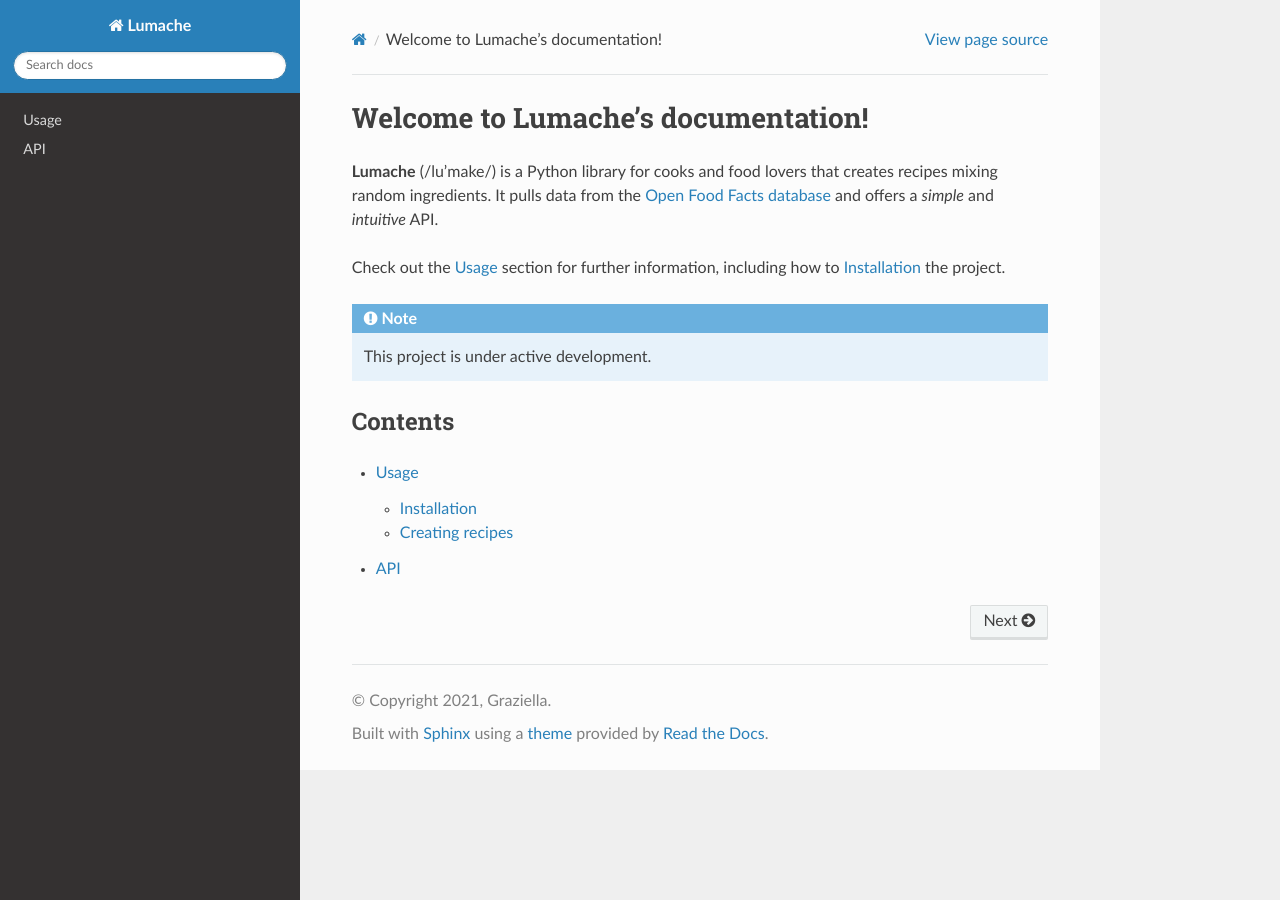
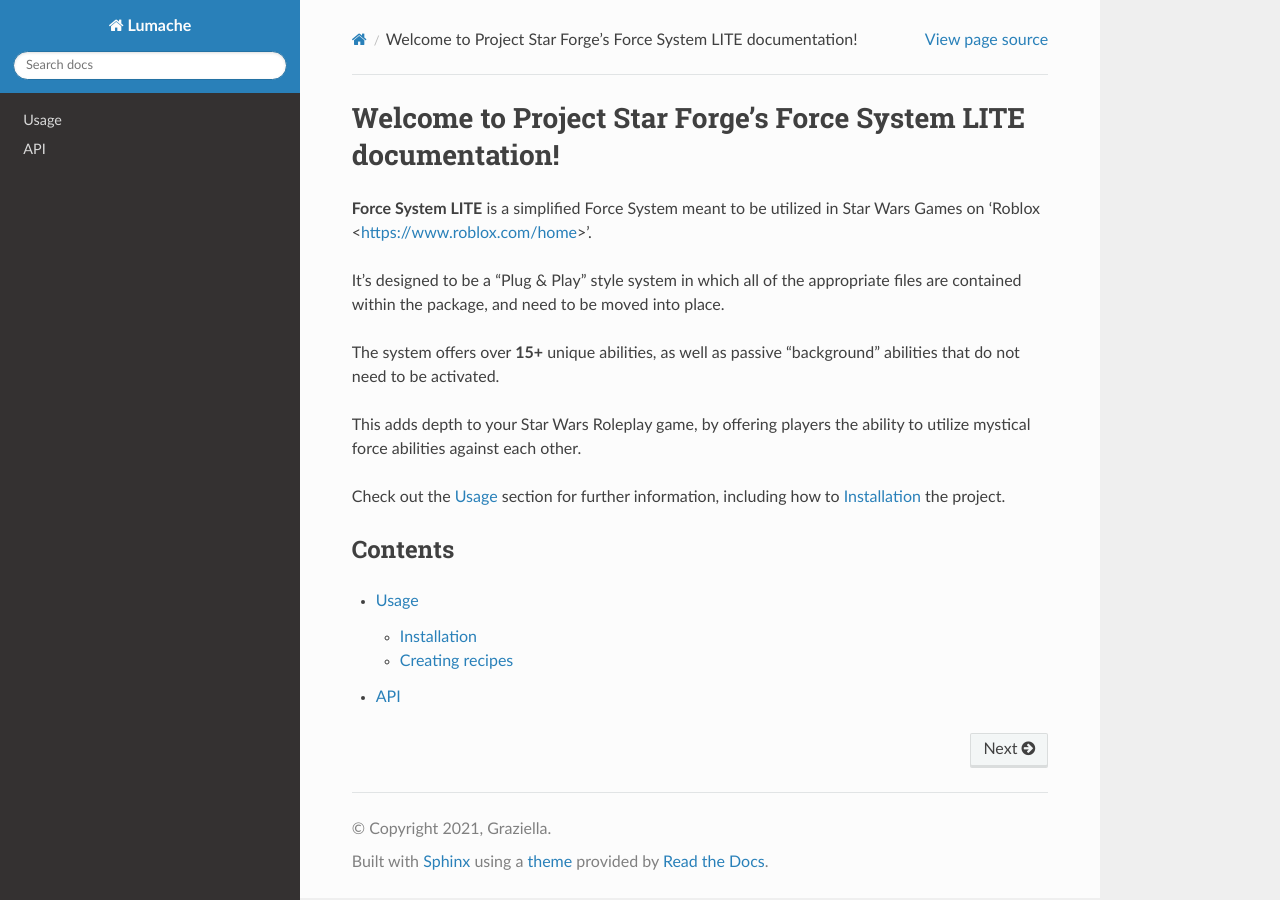
Before and after one commit to TreySoWavvy/ForceSystemLITE, a Sphinx documentation site: the page built from docs/source/index.rst, in a window 1280 px wide. Built offline with Sphinx 7.4.7 and the Read the Docs theme 3.1.0, drawn with Linux system fonts in a browser that asks for light colours.

Commit message:
Update index.rst

```diff
--- a/docs/source/index.rst
+++ b/docs/source/index.rst
@@ -1,15 +1,22 @@
-Welcome to Lumache's documentation!
+Welcome to Project Star Forge's Force System LITE documentation!
 ===================================
 
-**Lumache** (/lu'make/) is a Python library for cooks and food lovers
-that creates recipes mixing random ingredients.
-It pulls data from the `Open Food Facts database <https://world.openfoodfacts.org/>`_
-and offers a *simple* and *intuitive* API.
+**Force System LITE** is a simplified Force System meant to be utilized in Star Wars Games
+on 'Roblox <https://www.roblox.com/home>'.
+
+It's designed to be a "Plug & Play" style system in which all of the appropriate files are contained
+within the package, and need to be moved into place.
+
+The system offers over **15+** unique abilities, as well as passive "background" abilities that do not
+need to be activated.
+
+This adds depth to your Star Wars Roleplay game, by offering players the ability to utilize mystical force
+abilities against each other.
 
 Check out the :doc:`usage` section for further information, including
 how to :ref:`installation` the project.
 
-.. note::
+.. Please Note::
 
    This project is under active development.
 
```
